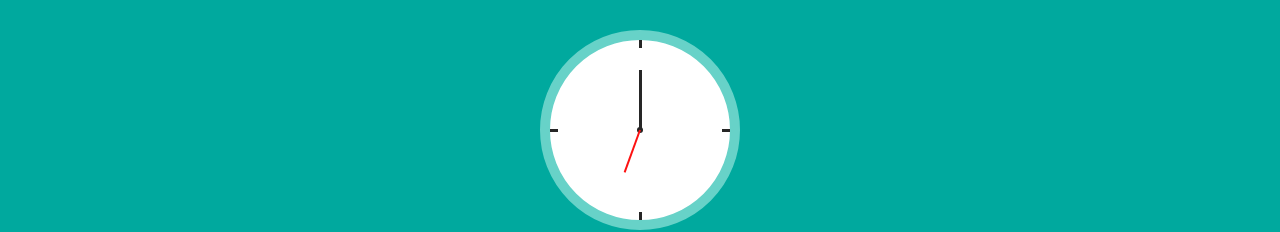
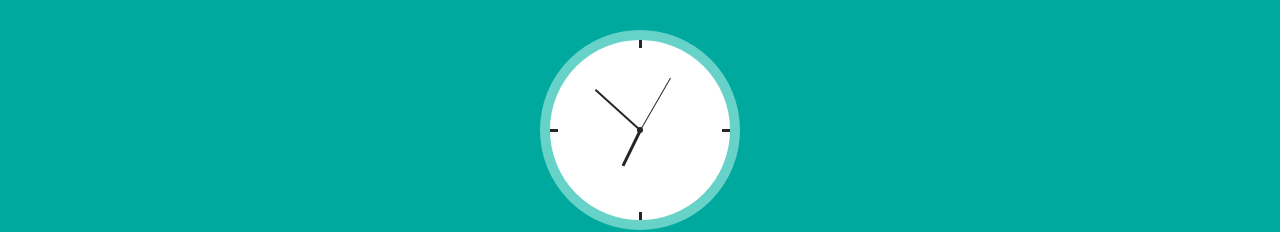
Before and after one commit to vincechang/pomodoro, a React (Create React App) app: page / in a window 1280 px wide. Shown: the part 270-502 px from the top of the page. Built offline with nearby package versions, Linux system fonts and the light colour scheme.

Commit message:
Clock is ticking

```diff
--- a/src/Clock.jsx
+++ b/src/Clock.jsx
@@ -31,8 +31,19 @@ class Clock extends Component {
     const minute = t.minutes();
     const hour = t.hour() % 12;
     const angleOfSecond = (second / 60) * 360;
-    const angleOfMinute = ((minute / 60) * 360) + angleOfSecond;
-    const angleOfHour = ((hour / 12) * 360) + angleOfMinute;
+    const angleOfMinute = (minute / 60) * 360;
+    const angleOfHour = ((hour / 12) + (minute / (12 * 60))) * 360;
+    const style = {
+      secondAngle: {
+        transform: `rotate(${angleOfSecond}deg)`,
+      },
+      minuteAngle: {
+        transform: `rotate(${angleOfMinute}deg)`,
+      },
+      hourAngle: {
+        transform: `rotate(${angleOfHour}deg)`,
+      },
+    };
     return (
       <div className="clock">
         <div className="top" />
@@ -41,9 +52,9 @@ class Clock extends Component {
         <div className="left" />
         <div className="center" />
         <div className="shadow" />
-        <div className="hands hour" />
-        <div className="hands minute" />
-        <div className="hands second" />
+        <div className="hands second" style={style.secondAngle} />
+        <div className="hands minute" style={style.minuteAngle} />
+        <div className="hands hour" style={style.hourAngle} />
       </div>
     );
   }
--- a/src/index.css
+++ b/src/index.css
@@ -103,44 +103,37 @@ body {
 }
 
 .hour {
+  height: 40px;
   width: 3px;
-  height: 100%;
+  top: 50px;
   position: absolute;
   left: 0;
   right: 0;
   margin: 0 auto;
   content: "";
   background: #262626;
-  height: 60px;
-  width: 3px;
-  top: 30px;
 }
 
 .minute {
-  width: 1px;
-  height: 100%;
+  height: 60px;
+  width: 2px;
+  top: 30px;
   position: absolute;
   left: 0;
   right: 0;
   margin: 0 auto;
   content: "";
   background: #262626;
-  height: 40px;
-  width: 1px;
-  top: 50px;
 }
 
 .second {
-  width: 2px;
-  height: 100%;
+  height: 60px;
+  width: 1px;
+  top: 30px;
   position: absolute;
   left: 0;
   right: 0;
   margin: 0 auto;
-  transform: rotate(200deg);
   content: "";
-  background: #fd1111;
-  height: 45px;
-  width: 2px;
-  top: 45px;
+  background: #262626;
 }
```
